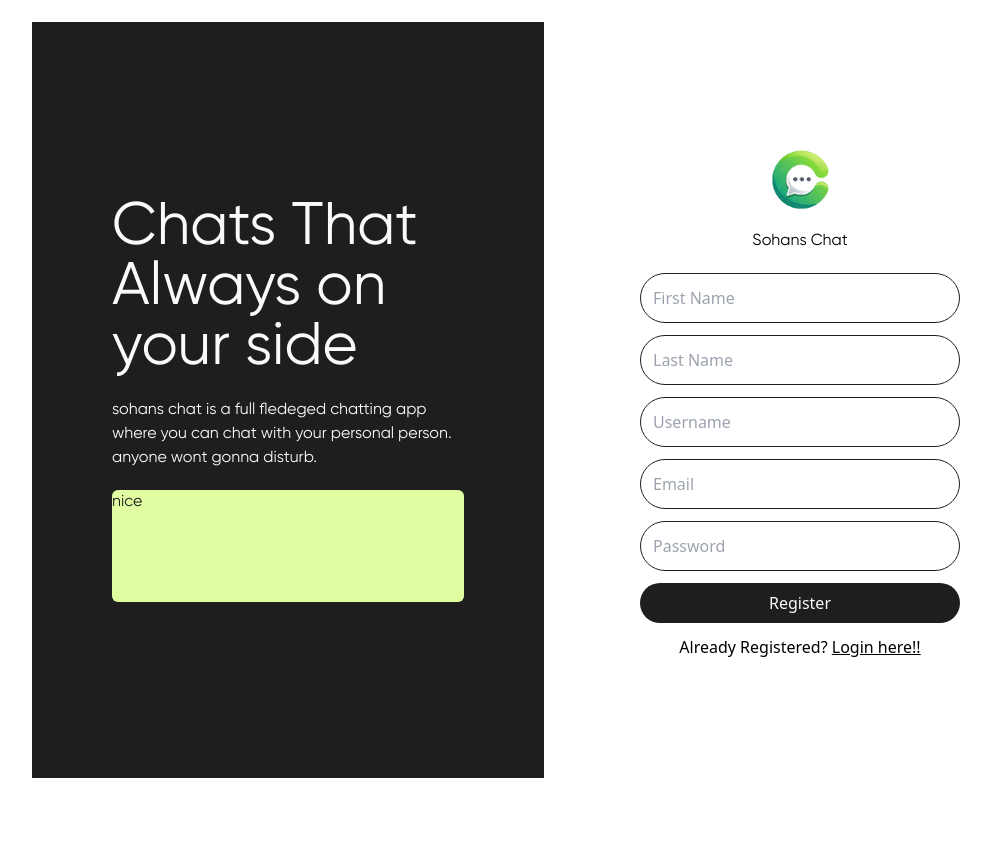
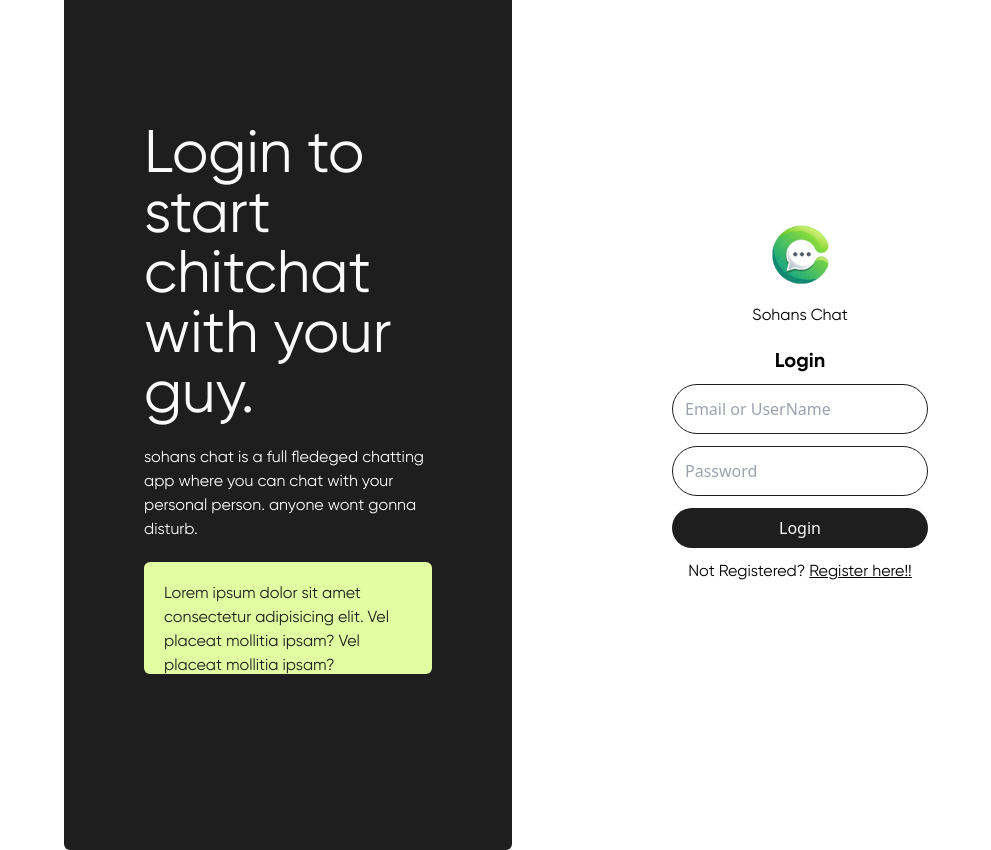
Before and after one commit to sohanthink/socialmedia-frontend, a React (Vite) app: page / in a window 1280 px wide. Shown: the whole page, without its empty margins (144-1135 px from the left). Before the commit the page ends 800 px from the top, so only its background shows below. Built offline with nearby package versions, Linux system fonts and the light colour scheme.

Commit message:
login and registration form design completed

```diff
--- a/src/components/AuthContents.jsx
+++ b/src/components/AuthContents.jsx
@@ -1,12 +1,12 @@
 import React from 'react'
 
-const AuthContents = () => {
+const AuthContents = ({ title, s_title, paragraph }) => {
     return (
-        <div className="py-44 font-GilroyRegular text-white bg-dark px-20 space-y-5">
-            < h3 className="text-6xl text-gray-400" > Chats That Always on your side</h3 >
-            <h3>sohans chat is a full fledeged chatting app where you can chat with your personal person. anyone wont gonna disturb.</h3>
-            <div className="h-28 bg-secondary_color rounded-md text-dark">
-                <h3>nice</h3>
+        <div className="py-44 font-GilroyRegular text-white bg-dark px-20 space-y-5 rounded-md">
+            < h3 className="text-6xl text-gray-400" > {title}</h3 >
+            <h3>{s_title}</h3>
+            <div className="h-28 bg-secondary_color rounded-md text-dark p-5">
+                <h3>{paragraph}</h3>
             </div>
         </div >
     )
--- a/src/components/AuthForm.jsx
+++ b/src/components/AuthForm.jsx
@@ -9,6 +9,7 @@ const AuthForm = () => {
                 <Image source={logo} className="w-24" alt="logo" />
             </div>
             <h3 className='text-center font-GilroyRegular mb-5'>Sohans Chat</h3>
+            <h4 className="font-Gilroybold text-center mb-2 text-xl">Registration</h4>
             <form className='space-y-3'>
                 <input className='w-full border-dark border px-3 py-3 rounded-full' placeholder='First Name' type="text" />
                 <input className='w-full border-dark border px-3 py-3 rounded-full' placeholder='Last Name' type="text" />
@@ -16,7 +17,7 @@ const AuthForm = () => {
                 <input className='w-full border-dark border px-3 py-3 rounded-full' placeholder='Email' type="text" />
                 <input className='w-full border-dark border px-3 py-3 rounded-full' placeholder='Password' type="text" />
                 <button className='bg-dark px-4 py-2 rounded-full text-white block w-full'>Register</button>
-                <h4 className='text-center'>Already Registered? <u>Login here!!</u></h4>
+                <h4 className='text-center font-GilroyRegular'>Already Registered? <u>Login here!!</u></h4>
             </form>
         </div>
     )
--- a/src/index.css
+++ b/src/index.css
@@ -12,3 +12,8 @@
   font-family: "Gilroy-Regular";
   src: url(./assets/fonts/Gilroy-Regular.ttf);
 }
+
+@font-face {
+  font-family: "Gilroy-bold";
+  src: url(./assets/fonts/Gilroy-Bold.ttf);
+}
--- a/src/pages/Login.jsx
+++ b/src/pages/Login.jsx
@@ -1,12 +1,30 @@
 import React from 'react'
 import AuthContents from '../components/AuthContents'
-import AuthForm from '../components/AuthForm'
+import logo from "../assets/logo/logo.png"
+import Image from '../components/Image'
 
 const Login = () => {
     return (
-        <div className='flex justify-center items-center h-screen gap-24'>
-            <div className='w-[40%]'><AuthContents /></div>
-            <div className='w-[25%]'><AuthForm /></div>
+        <div className='flex justify-center items-center h-screen gap-40'>
+            <div className='w-[35%]'><AuthContents
+                title="Login to start chitchat with your guy."
+                s_title="sohans chat is a full fledeged chatting app where you can chat with your personal person. anyone wont gonna disturb."
+                paragraph="Lorem ipsum dolor sit amet consectetur adipisicing elit. Vel placeat mollitia ipsam? Vel placeat mollitia ipsam?" /></div>
+            <div className='w-[20%]'>
+                <div className='py-20'>
+                    <div className='align-center justify-center flex'>
+                        <Image source={logo} className="w-24" alt="logo" />
+                    </div>
+                    <h3 className='text-center font-GilroyRegular mb-5'>Sohans Chat</h3>
+                    <h4 className="font-Gilroybold text-center mb-2 text-xl">Login</h4>
+                    <form className='space-y-3'>
+                        <input className='w-full border-dark border px-3 py-3 rounded-full' placeholder='Email or UserName' type="text" />
+                        <input className='w-full border-dark border px-3 py-3 rounded-full' placeholder='Password' type="text" />
+                        <button className='bg-dark px-4 py-2 rounded-full text-white block w-full'>Login</button>
+                        <h4 className='text-center font-GilroyRegular'>Not Registered? <u>Register here!!</u></h4>
+                    </form>
+                </div>
+            </div>
         </div>
     )
 }
--- a/src/pages/registration/Registration.jsx
+++ b/src/pages/registration/Registration.jsx
@@ -1,8 +1,13 @@
 import React from 'react'
+import AuthContents from '../../components/AuthContents'
+import AuthForm from '../../components/AuthForm'
 
 const Registration = () => {
     return (
-        <div className='text-main_bg font-GilroyRegular 2xl:container'>this is registration</div>
+        <div className='flex justify-center items-center h-screen gap-40'>
+            <div className='w-[35%]'><AuthContents title="Chats That Always on your side." s_title="sohans chat is a full fledeged chatting app where you can chat with your personal person. anyone wont gonna disturb." paragraph="Lorem ipsum dolor sit amet consectetur adipisicing elit. Vel placeat mollitia ipsam? Vel placeat mollitia ipsam?" /></div>
+            <div className='w-[20%]'><AuthForm /></div>
+        </div>
     )
 }
 
--- a/tailwind.config.js
+++ b/tailwind.config.js
@@ -9,6 +9,7 @@ export default {
     },
     fontFamily: {
       GilroyRegular: ["Gilroy-Regular"],
+      Gilroybold: ["Gilroy-bold"],
     },
     extend: {
       screens: {
```
